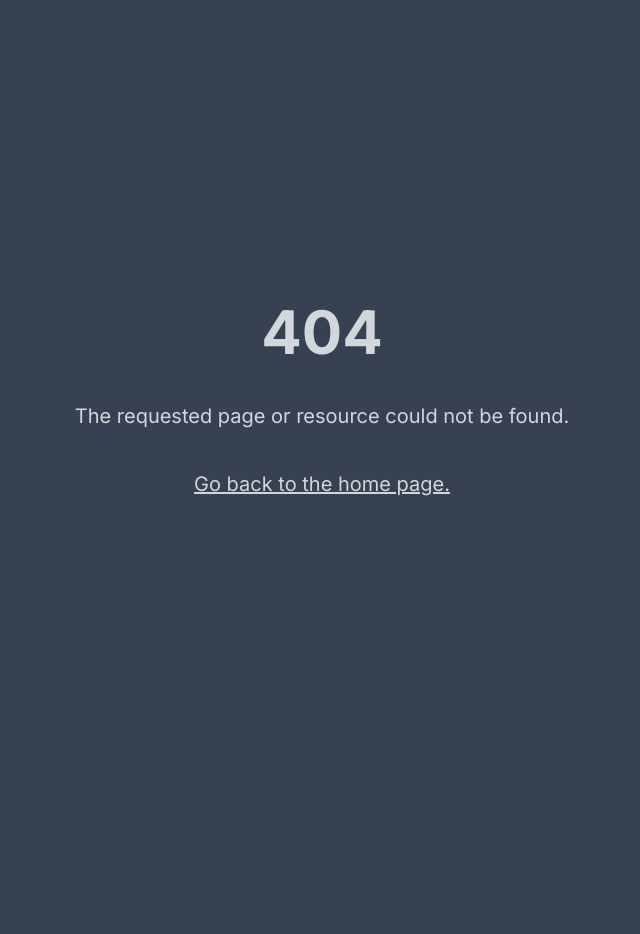
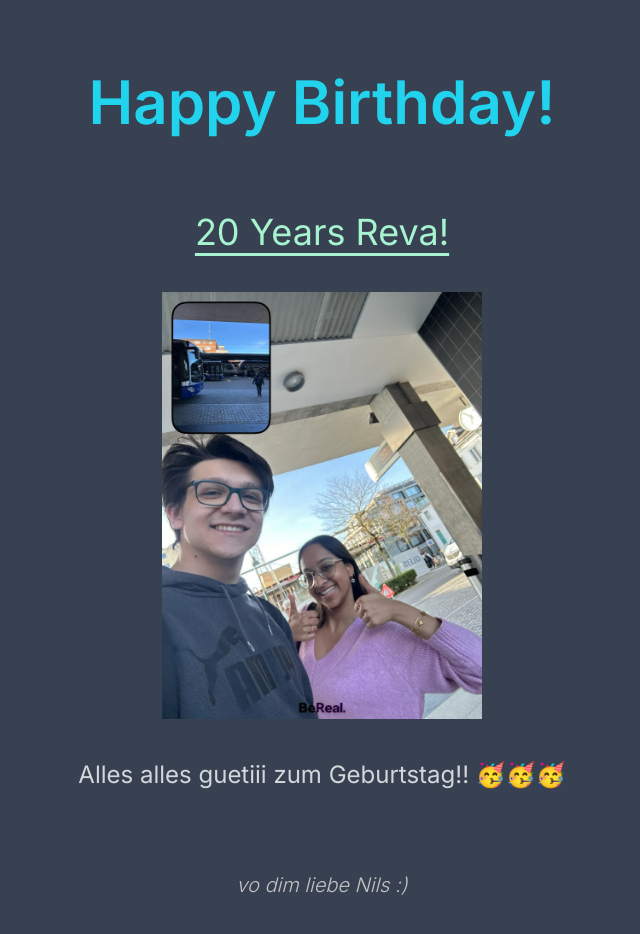
Before and after one commit to nilshindermann/nilsh.ch, a Next.js app: page /special/birthdays/reva in a window 1280 px wide. Before the commit this address had no page. Shown: the top 934 px of the page, without its empty margins (318-958 px from the left). Before the commit the page ends 800 px from the top, so only its background shows below. Built offline with nearby package versions, Linux system fonts and the light colour scheme.

Commit message:
Add special page for a birthday

```diff
--- /dev/null
+++ b/app/(special)/special/birthdays/reva/page.tsx
@@ -0,0 +1,37 @@
+import type { Metadata } from 'next';
+import Image from 'next/image';
+import { ReactElement } from 'react';
+
+import beRealImage from './IMG_8014.JPG';
+
+export const metadata: Metadata = {
+    title: 'Happy Birthday Reva!',
+    description:
+        'This is a special page which should not be indexed by search engines',
+};
+
+export default function RevaBirthdayPage(): ReactElement {
+    return (
+        <div className="flex min-h-screen flex-col">
+            <div className="flex flex-1 flex-col items-center justify-center p-8 text-center">
+                <h1 className="my-10 text-6xl font-semibold text-primary">
+                    Happy Birthday!
+                </h1>
+                <p className="my-10 text-4xl text-emerald-200 underline underline-offset-8">
+                    20 Years Reva!
+                </p>
+                <Image
+                    src={beRealImage}
+                    alt="BeReal 26.03.2024"
+                    className=" w-11/12 max-w-xs 2xl:max-w-sm"
+                />
+                <p className="my-10 text-2xl">
+                    Alles alles guetiii zum Geburtstag!! 🥳🥳🥳
+                </p>
+                <p className="my-10 text-xl font-light italic text-secondary">
+                    vo dim liebe Nils :)
+                </p>
+            </div>
+        </div>
+    );
+}
```
Also changed, not shown: app/(special)/special/birthdays/reva/IMG_8014.JPG (added).
